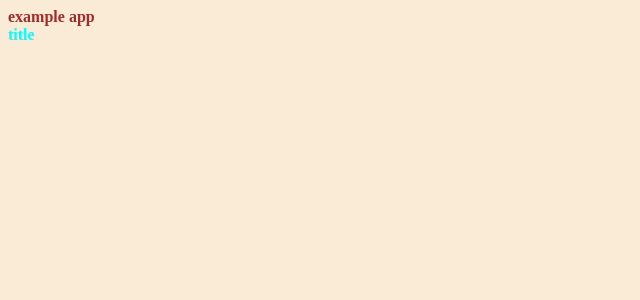
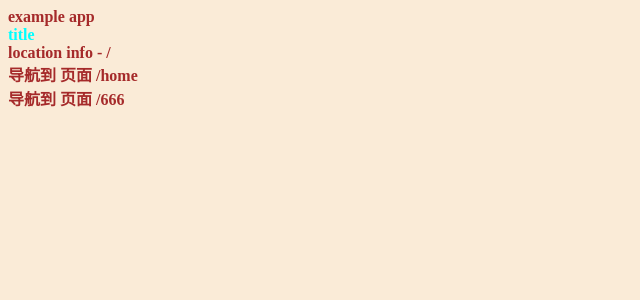
Before and after one commit to dztony/implement-react-router-dom, a React (Vite) app: page / in a window 1280 px wide. Shown: the top 300 px of the page, without its empty margins (0-640 px from the left). Built offline with nearby package versions, Linux system fonts and the light colour scheme.

Commit message:
feat: 在 packages 目录下实现 History 包的基础逻辑和 createBrowserHistory api

```diff
--- a/example/component/App/index.tsx
+++ b/example/component/App/index.tsx
@@ -1,13 +1,32 @@
-import React from 'react';
+import React, { useLayoutEffect, useRef, useState } from 'react';
 import css from './index.module.scss';
+import { createBrowserHistory } from "../../../packages/History";
 
 function App() {
+
+  const historyRef = useRef(createBrowserHistory());
+  const [location, setLocation] = useState(historyRef.current.location);
+
+  useLayoutEffect(() => {
+    return historyRef.current.listen(setLocation);
+  }, []);
+
   return (
     <div className={css.app}>
       example app
       <div className={"title"}>
         title
       </div>
+      <div>
+        location info - {location.pathname}
+      </div>
+      <div onClick={() => historyRef.current.push('/home')}>
+        导航到 页面 /home
+      </div>
+
+      <div onClick={() => historyRef.current.push('/666')}>
+        导航到 页面 /666
+      </div>
     </div>
   );
 }
--- /dev/null
+++ b/packages/History/createBrowserHistory.ts
@@ -0,0 +1,42 @@
+import { IConsumer, IHistory, ILocation, IUnsubscribe } from "./type.ts";
+import createEvent from "./createEvent.ts";
+
+function createBrowserHistory(): IHistory {
+  const event = createEvent();
+
+  let location: ILocation = {
+    pathname: window.location.pathname || '/',
+  };
+
+  function listen(c: IConsumer): IUnsubscribe {
+    return event.subscribe(c);
+  }
+
+  function push(curPath: string): void {
+    location = {
+      pathname: curPath,
+    };
+
+    window.history.pushState(null, '', curPath);
+    event.notify(location);
+  }
+
+  function handlePopStateChange() {
+    location = {
+      pathname: window.location.pathname,
+    };
+
+    event.notify(location);
+  }
+
+  window.addEventListener('popstate', handlePopStateChange)
+
+  return {
+    location,
+    listen,
+    push,
+  };
+}
+
+
+export default createBrowserHistory;
--- /dev/null
+++ b/packages/History/createEvent.ts
@@ -0,0 +1,23 @@
+import { IConsumer, ILocation, IUnsubscribe } from "./type.ts";
+
+function createEvent() {
+  const consumerList: IConsumer[] = [];
+
+  function subscribe(c: IConsumer): IUnsubscribe {
+    consumerList.push(c);
+    return () => {
+      consumerList.filter(item => item !== c);
+    }
+  }
+
+  function notify(arg: ILocation): void {
+    consumerList.forEach(item => item(arg));
+  }
+
+  return {
+    subscribe,
+    notify,
+  };
+}
+
+export default createEvent;
--- /dev/null
+++ b/packages/History/index.ts
@@ -0,0 +1,6 @@
+export { default as createBrowserHistory } from './createBrowserHistory.ts';
+
+export type {
+  ILocation,
+  IHistory,
+} from './type.ts';
--- /dev/null
+++ b/packages/History/type.ts
@@ -0,0 +1,16 @@
+export type ILocation = {
+  pathname: string;
+};
+
+export type IConsumer = (arg: ILocation) => void;
+
+export type IUnsubscribe = () => void;
+
+export type IHistoryListen = (c: IConsumer) => IUnsubscribe;
+export type IHistoryPush = (path: string) => void;
+
+export type IHistory = {
+  listen: IHistoryListen;
+  push: IHistoryPush;
+  location: ILocation;
+};
```
